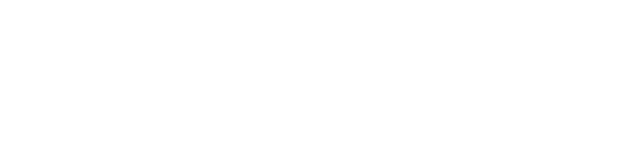
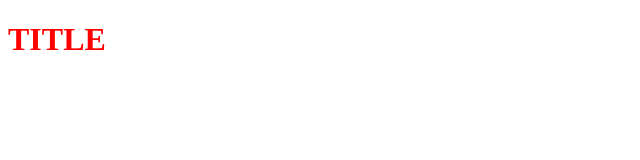
Before and after one commit to YehTingWei/Gtest2022, a plain HTML site: page index.html in a window 1280 px wide. Shown: the whole page, without its empty margins (0-640 px from the left). Drawn offline with Linux system fonts and the light colour scheme.

Commit message:
新增標題標籤

```diff
--- a/CSS/all.css
+++ b/CSS/all.css
@@ -1,3 +1,6 @@
 body{
     color: black;
 }
+h1{
+    color: red;
+}
--- a/index.html
+++ b/index.html
@@ -8,6 +8,7 @@
     <title>Document</title>
 </head>
 <body>
+    <h1>TITLE</h1>
     <div>
 
     </div>
```
